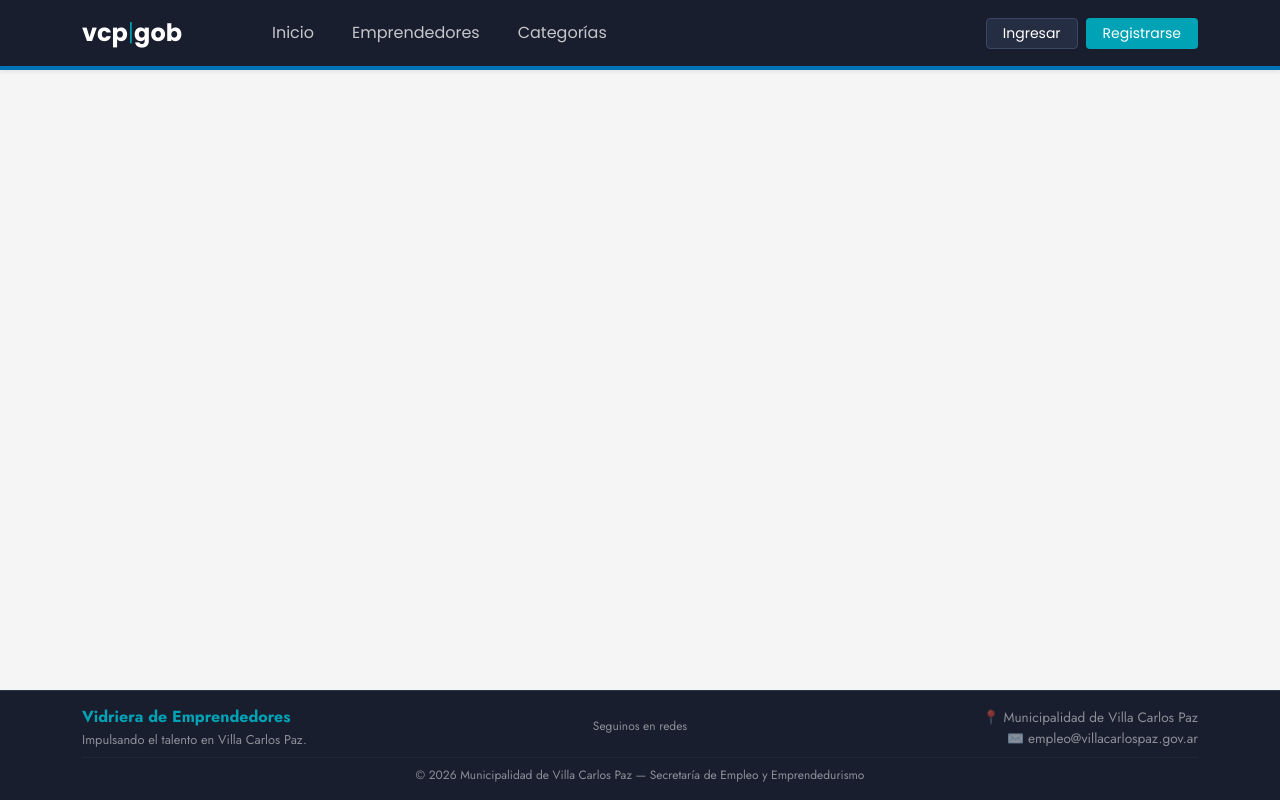
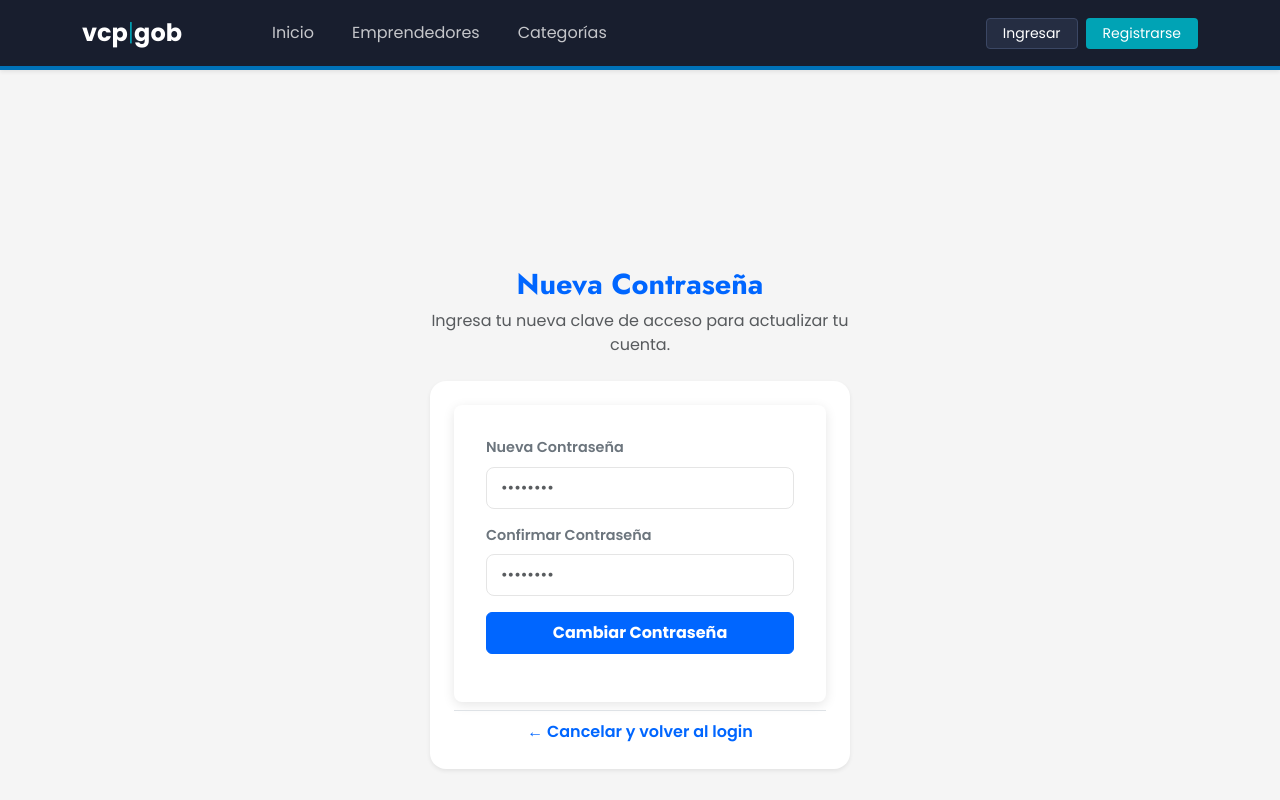
Before and after one commit to gustavoloyola287/vidrieraemprendedoresindependiente, a React (Vite) app in the folder frontend/: page /restablecer-password in a window 1280 px wide. Shown: the top 800 px of the page. Built offline with nearby package versions, Linux system fonts and the light colour scheme.

Commit message:
Cambios/Nuevosarchivos

```diff
--- a/frontend/src/App.tsx
+++ b/frontend/src/App.tsx
@@ -10,6 +10,7 @@ import ProtectedRoute from "./Components/ProtectedRoute"; // Import de la ruta p
 import { CategoriasPage } from "./Page/CategoriasPage";
 import { EmprendedoresPage } from "./Page/EmprendedoresPage";
 import { RecuperarPassword } from "./Page/RecuperarPassword";
+import { RestablecerPassword } from "./Page/RestablecerPassword";
 function App() {
     return (
         <AuthProvider>
@@ -27,6 +28,7 @@ function App() {
                         <Route path="/emprendedor/:id" element={<DetalleEmprendedor />} />
                         <Route path="/categorias" element={<CategoriasPage />} />
                         <Route path="/emprendedores" element={<EmprendedoresPage />} />
+                        <Route path="/restablecer-password" element={<RestablecerPassword />} />
                         {/* Ruta Protegida: requiere sesión activa */}
                         <Route
                             path="/mis-productos"
--- a/frontend/src/Page/RecuperarPassword.tsx
+++ b/frontend/src/Page/RecuperarPassword.tsx
@@ -7,21 +7,20 @@ export const RecuperarPassword: React.FC = () => {
     const [email, setEmail] = useState('');
     const [error, setError] = useState<string | null>(null);
     const [loading, setLoading] = useState(false);
-    const [successMessage, setSuccessMessage] = useState<string | null>(null);
+    const [isSubmitted, setIsSubmitted] = useState(false);
 
     const handleSubmit = async (e: React.FormEvent) => {
         e.preventDefault();
         setError(null);
-        setSuccessMessage(null);
         setLoading(true);
 
         try {
-            // Simulación de llamada al backend (/api/auth/recover-password)
+            // Simulación de llamada al backend
             console.log('Solicitando recuperación para:', email);
 
             setTimeout(() => {
                 setLoading(false);
-                setSuccessMessage('Si el correo está registrado, recibirás un enlace para restablecer tu contraseña.');
+                setIsSubmitted(true);
             }, 1000);
 
         } catch (err) {
@@ -32,7 +31,6 @@ export const RecuperarPassword: React.FC = () => {
 
     return (
         <div className="container d-flex flex-column justify-content-center align-items-center py-5 min-vh-100">
-            {/* Título alineado al centro en azul brillante (#0066FF) */}
             <h2 className="fw-bold mb-2 text-center" style={{ color: '#0066FF' }}>
                 Recuperar Contraseña
             </h2>
@@ -41,7 +39,6 @@ export const RecuperarPassword: React.FC = () => {
                 Ingresa tu correo electrónico registrado y te enviaremos las instrucciones.
             </p>
 
-            {/* Tarjeta contenedora para encuadrar formulario y botón */}
             <div className="card shadow-sm p-4 w-100 border-0 rounded-4" style={{ maxWidth: '420px' }}>
                 {error && (
                     <div className="alert alert-danger text-center mb-3 text-sm" role="alert">
@@ -49,18 +46,15 @@ export const RecuperarPassword: React.FC = () => {
                     </div>
                 )}
 
-                {successMessage && (
-                    <div className="alert alert-success text-center mb-3 text-sm" role="alert">
-                        {successMessage}
-                    </div>
-                )}
-
+                {!isSubmitted ? (
                     <form onSubmit={handleSubmit}>
                         <div className="mb-3 text-start">
-                        <label className="form-label fw-semibold text-secondary">
+                            <label htmlFor="email" className="form-label fw-semibold text-secondary">
                                 Correo Electrónico
                             </label>
                             <input
+                                id="email"
+                                name="email"
                                 type="email"
                                 required
                                 value={email}
@@ -79,8 +73,16 @@ export const RecuperarPassword: React.FC = () => {
                             {loading ? 'Enviando...' : 'Enviar enlace'}
                         </button>
                     </form>
+                ) : (
+                    <div className="text-center py-3">
+                        <div className="mb-3 fs-1" style={{ color: '#0066FF' }}>✉️</div>
+                        <h4 className="fw-bold mb-2 text-dark">¡Correo enviado!</h4>
+                        <p className="text-muted small mb-4">
+                            Revisá tu bandeja de entrada. Si el correo está registrado, te enviamos un enlace para restablecer tu contraseña (no olvides revisar la carpeta de spam).
+                        </p>
+                    </div>
+                )}
 
-                {/* Botón dentro de la tarjeta con separación adecuada */}
                 <div className="text-center pt-2 border-top">
                     <button
                         type="button"
--- /dev/null
+++ b/frontend/src/Page/RestablecerPassword.tsx
@@ -0,0 +1,145 @@
+import React, { useState } from 'react';
+import { useNavigate, useSearchParams } from 'react-router-dom';
+
+export const RestablecerPassword: React.FC = () => {
+    const navigate = useNavigate();
+    const [searchParams] = useSearchParams();
+
+    // 1. Obtenemos el token desde la URL (?token=XYZ)
+    const token = searchParams.get('token');
+
+    // 2. Estados locales del formulario y UI
+    const [password, setPassword] = useState('');
+    const [confirmPassword, setConfirmPassword] = useState('');
+    const [error, setError] = useState<string | null>(null);
+    const [loading, setLoading] = useState(false);
+    const [isSuccess, setIsSuccess] = useState(false);
+
+    // 3. Manejador de envío del formulario
+    const handleSubmit = async (e: React.FormEvent) => {
+        e.preventDefault();
+        setError(null);
+
+        // Validaciones de negocio en el Frontend
+        if (password !== confirmPassword) {
+            setError('Las contraseñas no coinciden.');
+            return;
+        }
+
+        if (password.length < 6) {
+            setError('La contraseña debe tener al menos 6 caracteres.');
+            return;
+        }
+
+        setLoading(true);
+
+        try {
+            // Petición al backend (simulada por ahora)
+            console.log('Enviando al backend -> Token:', token, 'Nueva clave:', password);
+
+            setTimeout(() => {
+                setLoading(false);
+                setIsSuccess(true);
+            }, 1000);
+
+        } catch (err) {
+            setLoading(false);
+            setError('El enlace de recuperación es inválido o ha expirado.');
+        }
+    };
+
+    return (
+        <div className="container d-flex flex-column justify-content-center align-items-center py-5 min-vh-100">
+            <h2 className="fw-bold mb-2 text-center" style={{ color: '#0066FF' }}>
+                Nueva Contraseña
+            </h2>
+
+            <p className="text-muted text-center mb-4" style={{ maxWidth: '450px' }}>
+                Ingresa tu nueva clave de acceso para actualizar tu cuenta.
+            </p>
+
+            <div className="card shadow-sm p-4 w-100 border-0 rounded-4" style={{ maxWidth: '420px' }}>
+                {/* Mensaje de error general/validación */}
+                {error && (
+                    <div className="alert alert-danger text-center mb-3 text-sm" role="alert">
+                        {error}
+                    </div>
+                )}
+
+                {!isSuccess ? (
+                    /* ESTADO 1: Formulario de ingreso de clave */
+                    <form onSubmit={handleSubmit}>
+                        <div className="mb-3 text-start">
+                            <label htmlFor="password" className="form-label fw-semibold text-secondary">
+                                Nueva Contraseña
+                            </label>
+                            <input
+                                id="password"
+                                name="password"
+                                type="password"
+                                required
+                                value={password}
+                                onChange={(e) => setPassword(e.target.value)}
+                                placeholder="••••••••"
+                                className="form-control py-2"
+                            />
+                        </div>
+
+                        <div className="mb-3 text-start">
+                            <label htmlFor="confirmPassword" className="form-label fw-semibold text-secondary">
+                                Confirmar Contraseña
+                            </label>
+                            <input
+                                id="confirmPassword"
+                                name="confirmPassword"
+                                type="password"
+                                required
+                                value={confirmPassword}
+                                onChange={(e) => setConfirmPassword(e.target.value)}
+                                placeholder="••••••••"
+                                className="form-control py-2"
+                            />
+                        </div>
+
+                        <button
+                            type="submit"
+                            disabled={loading}
+                            className="btn w-100 py-2 fw-bold text-white mb-3"
+                            style={{ backgroundColor: '#0066FF', borderColor: '#0066FF' }}
+                        >
+                            {loading ? 'Guardando...' : 'Cambiar Contraseña'}
+                        </button>
+                    </form>
+                ) : (
+                    /* ESTADO 2: Confirmación de éxito */
+                    <div className="text-center py-3">
+                        <div className="mb-3 fs-1 text-success">✓</div>
+                        <h4 className="fw-bold mb-2 text-dark">¡Contraseña actualizada!</h4>
+                        <p className="text-muted small mb-4">
+                            Tu clave ha sido modificada con éxito. Ya podés iniciar sesión con tus nuevas credenciales.
+                        </p>
+                        <button
+                            type="button"
+                            onClick={() => navigate('/login')}
+                            className="btn w-100 py-2 fw-bold text-white"
+                            style={{ backgroundColor: '#0066FF', borderColor: '#0066FF' }}
+                        >
+                            Ir al Inicio de Sesión
+                        </button>
+                    </div>
+                )}
+
+                <div className="text-center pt-2 border-top mt-2">
+                    <button
+                        type="button"
+                        onClick={() => navigate('/login')}
+                        className="btn btn-link text-decoration-none fw-semibold p-0"
+                        style={{ color: '#0066FF' }}
+                    >
+                        ← Cancelar y volver al login
+                    </button>
+                </div>
+            </div>
+        </div>
+    );
+};
```
Lines whose indentation alone changed are shown as unchanged.
